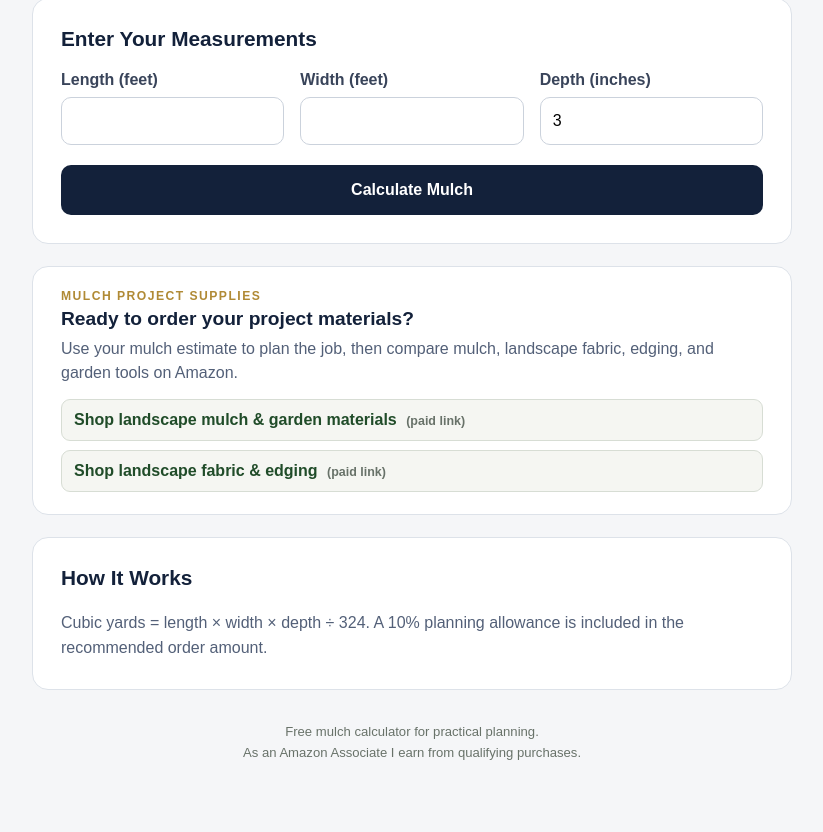
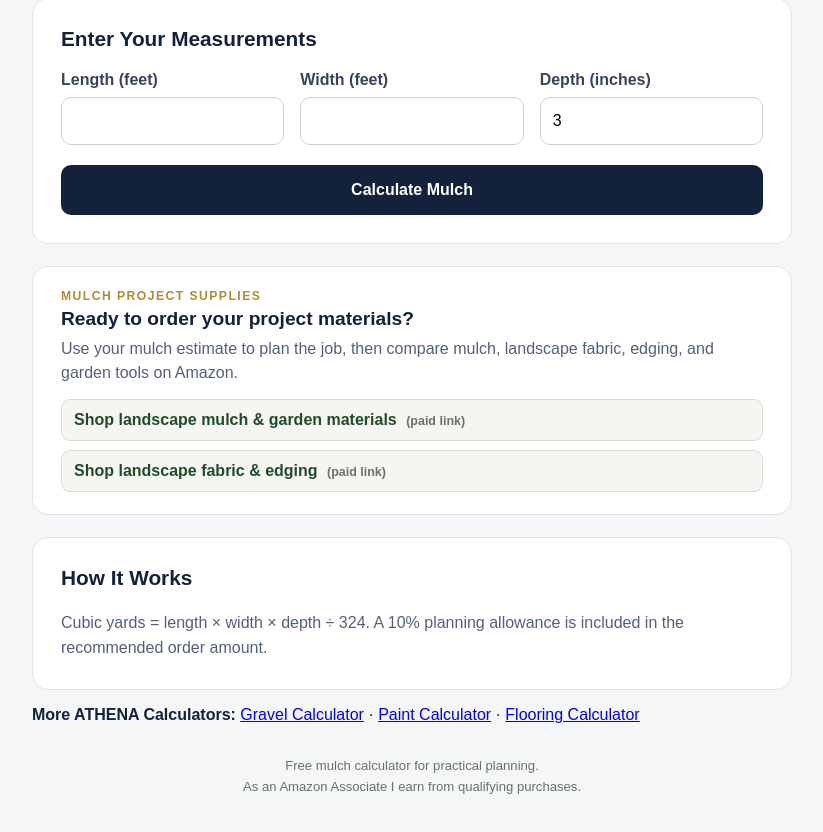
Before and after one commit to spamenchilada1-beep/mulch-calculator, a React (Vite) app: page / in a window 1280 px wide. Shown: the part 363-1195 px from the top of the page, without its empty margins (228-1051 px from the left). Built offline with nearby package versions, Linux system fonts and the light colour scheme.

Commit message:
Add internal calculator links

```diff
--- a/src/main.jsx
+++ b/src/main.jsx
@@ -50,6 +50,10 @@ function App() {
         </div>
       </section>
       <section className="info"><h2>How It Works</h2><p>Cubic yards = length × width × depth ÷ 324. A 10% planning allowance is included in the recommended order amount.</p></section>
+      <nav aria-label="More ATHENA Calculators">
+        <p><strong>More ATHENA Calculators:</strong> <a href="https://how-much-gravel.pages.dev/">Gravel Calculator</a> · <a href="https://paint-calculator-5wq.pages.dev/">Paint Calculator</a> · <a href="https://flooring-calculator.pages.dev/">Flooring Calculator</a></p>
+      </nav>
+
       <footer>
         <p>Free mulch calculator for practical planning.</p>
         <p>As an Amazon Associate I earn from qualifying purchases.</p>
```
